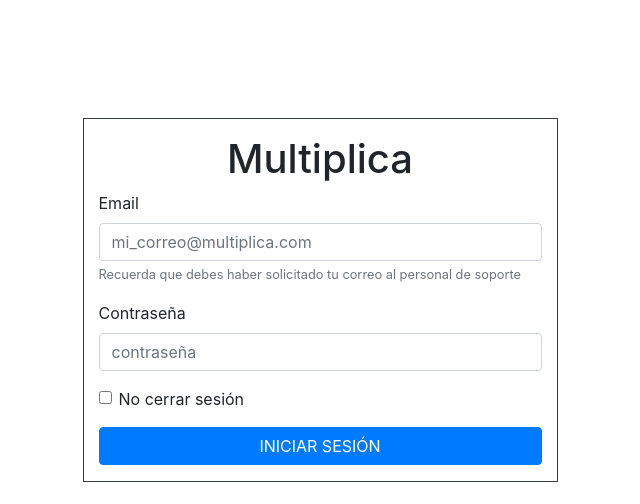
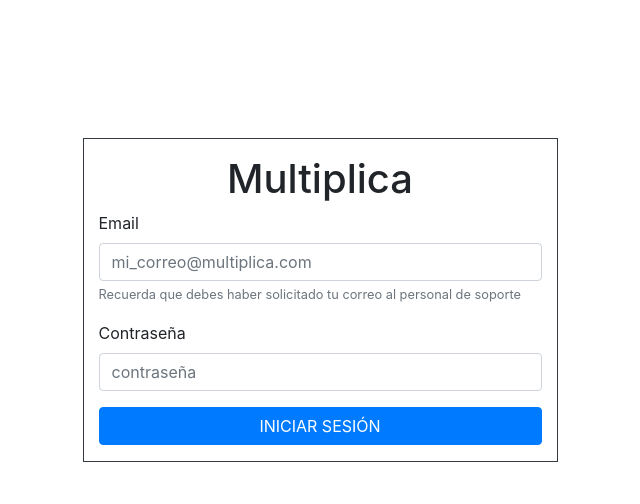
Before and after one commit to abrahamCerda/front-end-colors, an Angular app: page / in a window 1280 px wide. Shown: the top 504 px of the page, without its empty margins (320-960 px from the left). Built offline with nearby package versions, Linux system fonts and the light colour scheme.

Commit message:
Remove remember me

```diff
--- a/src/app/login/login.component.html
+++ b/src/app/login/login.component.html
@@ -14,10 +14,6 @@
         <label for="password">Contraseña</label>
         <input [(ngModel)]="password" type="password" class="form-control" id="password" placeholder="contraseña"/>
       </div>
-      <div class="form-group form-check">
-        <input [(ngModel)]="rememberMe" type="checkbox" class="form-check-input" id="remember_me">
-        <label class="form-check-label" for="remember_me">No cerrar sesión</label>
-      </div>
       <button (click)="onLogin()" type="button" class="btn btn-primary btn-block">INICIAR SESIÓN</button>
     </div>
   </div>
--- a/src/app/login/login.component.ts
+++ b/src/app/login/login.component.ts
@@ -12,7 +12,6 @@ export class LoginComponent implements OnInit {
 
   email: string;
   password: string;
-  rememberMe: boolean;
 
   constructor(private readonly loginService: LoginService,
               private readonly stateService: StateService,
@@ -25,7 +24,7 @@ export class LoginComponent implements OnInit {
     if (!this.email || this.email === '' || !this.password || this.password === ''){
       return;
     }
-    this.loginService.login(this.email, this.password, this.rememberMe)
+    this.loginService.login(this.email, this.password)
       .subscribe(loginResponse => {
         /* Navegar a la siguiente pantalla*/
         this.stateService.storeData('auth', loginResponse);
--- a/src/app/login/login.service.ts
+++ b/src/app/login/login.service.ts
@@ -17,7 +17,7 @@ export class LoginService {
     this.LOGIN_ENDPOINT = `${environment.apiUrl}/auth/login`;
   }
 
-  login(email: string, password: string, rememberMe: boolean): Observable<LoginResponse>{
+  login(email: string, password: string): Observable<LoginResponse>{
     const body = {
       email,
       password,
--- a/src/app/utils/auth-interceptor.ts
+++ b/src/app/utils/auth-interceptor.ts
@@ -30,7 +30,6 @@ export class AuthInterceptor implements HttpInterceptor{
           err => error = err
         ),
         finalize(() => {
-          console.log(error);
           if (error instanceof HttpErrorResponse && error.status === 401){
             this.stateService.clearData();
             this.router.navigateByUrl('/');
```
